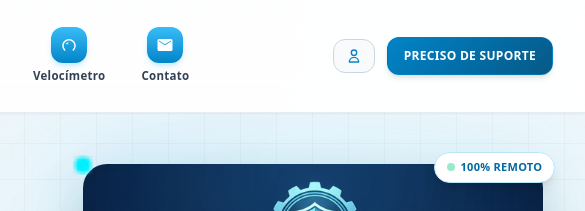
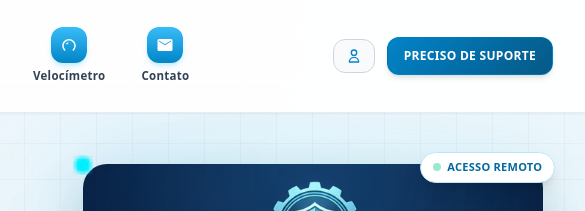
Before and after one commit to Anectta/ANECTTA, a website: page index.html in a window 1280 px wide. Shown: the top 211 px of the page, 695-1280 px from the left. Drawn offline with nearby package versions, Linux system fonts and the light colour scheme; no server answers; animation ran at ten frames a second.

Commit message:
style: alterar texto da badge flutuante para Acesso Remoto

```diff
--- a/index.html
+++ b/index.html
@@ -530,10 +530,10 @@
                     }
                   </style>
 
-                  <!-- Badge 100% Remoto -->
+                  <!-- Badge Acesso Remoto -->
                   <div class="absolute -top-3 -right-3 z-20 flex items-center gap-1.5 bg-white border border-sky-200 shadow-lg rounded-full px-3 py-1.5">
                     <span class="w-2 h-2 rounded-full bg-emerald-400 animate-pulse shrink-0"></span>
-                    <span class="text-[11px] font-black text-sky-700 tracking-wide uppercase">100% Remoto</span>
+                    <span class="text-[11px] font-black text-sky-700 tracking-wide uppercase">Acesso Remoto</span>
                   </div>
                   <!-- Badge Todo o Brasil -->
                   <div class="absolute -bottom-3 -left-3 z-20 flex items-center gap-1.5 bg-white border border-slate-200 shadow-lg rounded-full px-3 py-1.5">
```
